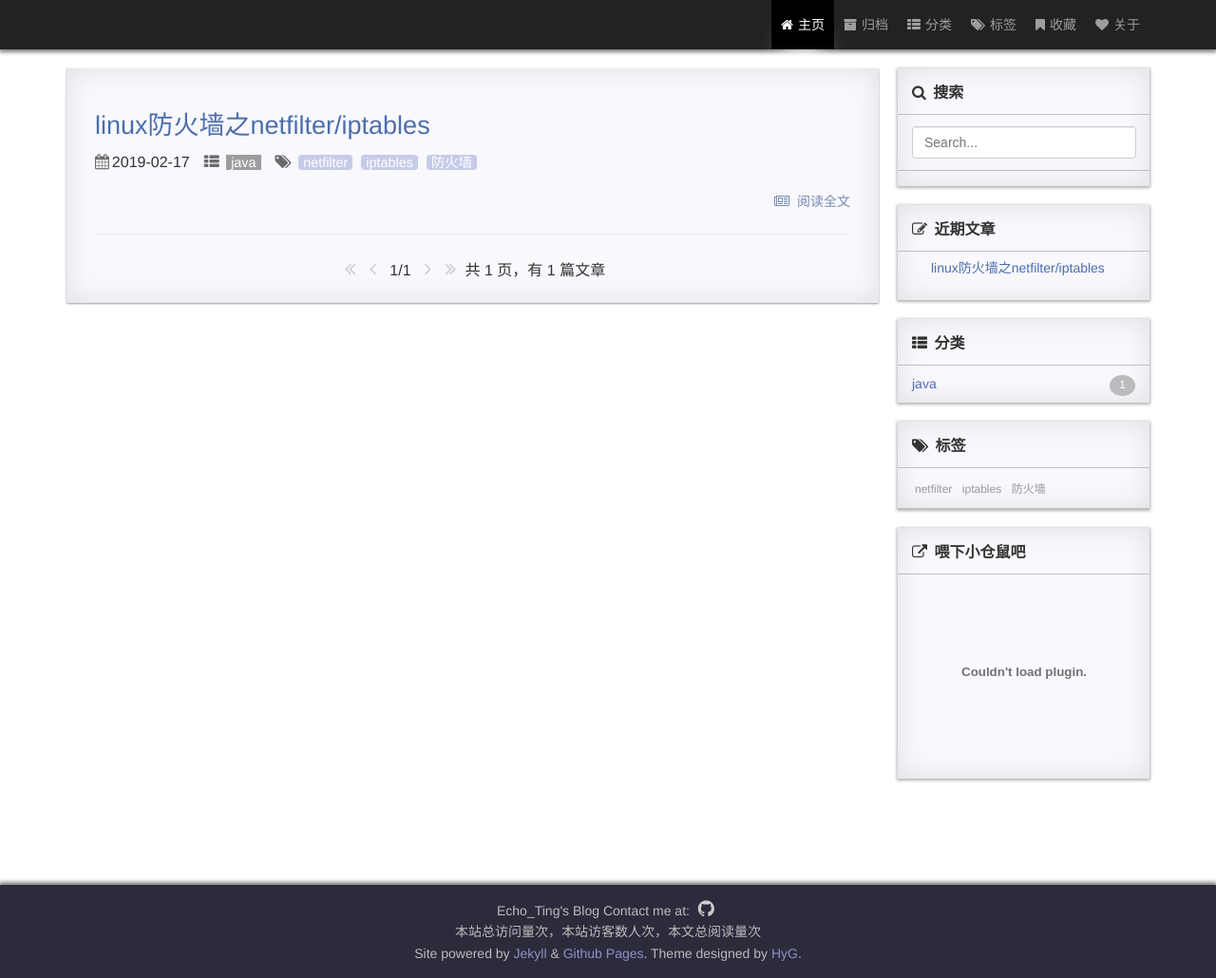
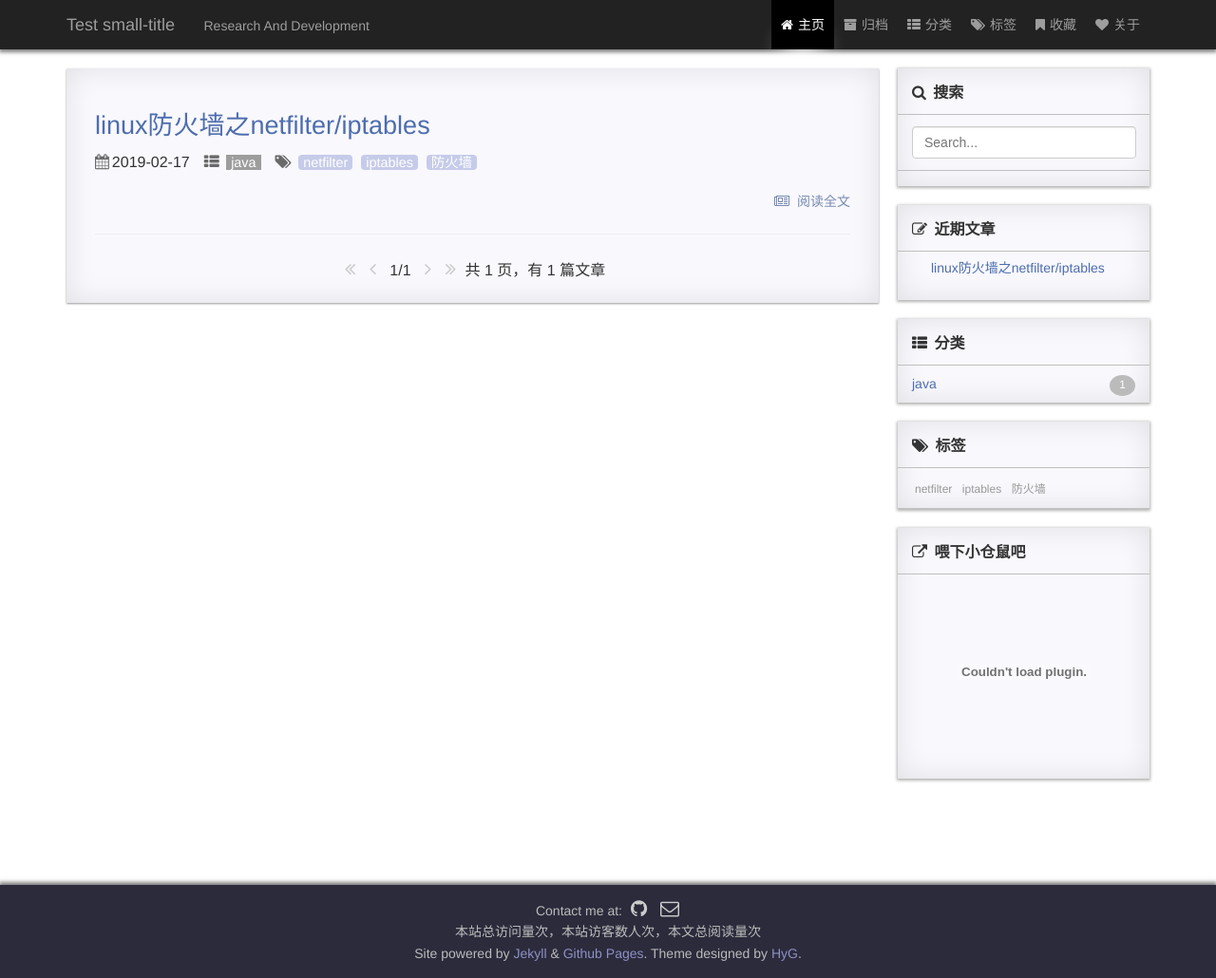
Before and after one commit to huihuiDing/huihuiDing.github.io, a Jekyll site: the page built from index.html, in a window 1280 px wide. Shown: the whole page at 95% size. Built offline with Jekyll 4.4.1, drawn with Linux system fonts in a browser that asks for light colours; the list of posts is cut into pages by our own code; comment, search, counter and statistics services are not loaded; part of the change alters nothing that is shown.

Commit message:
Update _config.yml

```diff
--- a/_config.yml
+++ b/_config.yml
@@ -6,37 +6,42 @@
 # 'jekyll serve'. If you change this file, please restart the server process.
 
 # Site settings
-title: Dhuihui's Blog
-# brief-intro: Front-end Dev Engineer
+# title: Echo_Ting's Blog
+title: Test
+small-title: Test small-title
+brief-intro: Research And Development
 baseurl: "" # the subpath of your site, e.g. /blog
 url: "https://huihuiDing.github.io" # the base hostname & protocol for your site
 
 permalink: /:year/:month/:day/:title/
 
 # other links
-# twitter_username: gaohaoyang126
-# facebook_username: gaohaoyang.water
+#twitter_username: gaohaoyang126
+#facebook_username: gaohaoyang.water
 github_username:  huihuiDing
-# email: gongfukang@outlook.com
-# weibo_username:
-# zhihu_username:
-# linkedIn_username: gaohaoyang
-# dribbble_username:
+email: luncongzhang@gmail.com
+#weibo_username:
+#zhihu_username:
+#linkedIn_username:
+#dribbble_username:
 
-description_footer: Echo_Ting's Blog
+# keywords:
+# description:
+# description_footer:
+
 
 # comments
 # two ways to comment, only choose one, and use your own short name
 # 两种评论插件，选一个就好了，使用自己的 short_name
-# duoshuo_shortname: #hygblog
-# disqus_shortname: # gongfukang
+#duoshuo_shortname: janda
+#disqus_shortname: #metayx
 
 # statistic analysis 统计代码
 # 百度统计 id，将统计代码替换为自己的百度统计id，即
 # hm.src = "//hm.baidu.com/hm.js?xxxxxxxxxxxx";
 # xxxxx字符串
 baidu_tongji_id: 5f0ed752571614ef0ecfe967dec80d6d
-# google_analytics_id: UA-72449510-4 # google 分析追踪id
+#google_analytics_id: UA-103416878-1 # google 分析追踪id
 
 # Build settings
 markdown: kramdown
@@ -53,7 +58,7 @@ category_dir: category/
 tag_dir: tag/
 
 # excerpt
-excerpt_separator: "\n\n"
+excerpt_separator: <!--more-->
 
 # paginate
 gems: [jekyll-paginate]
```
